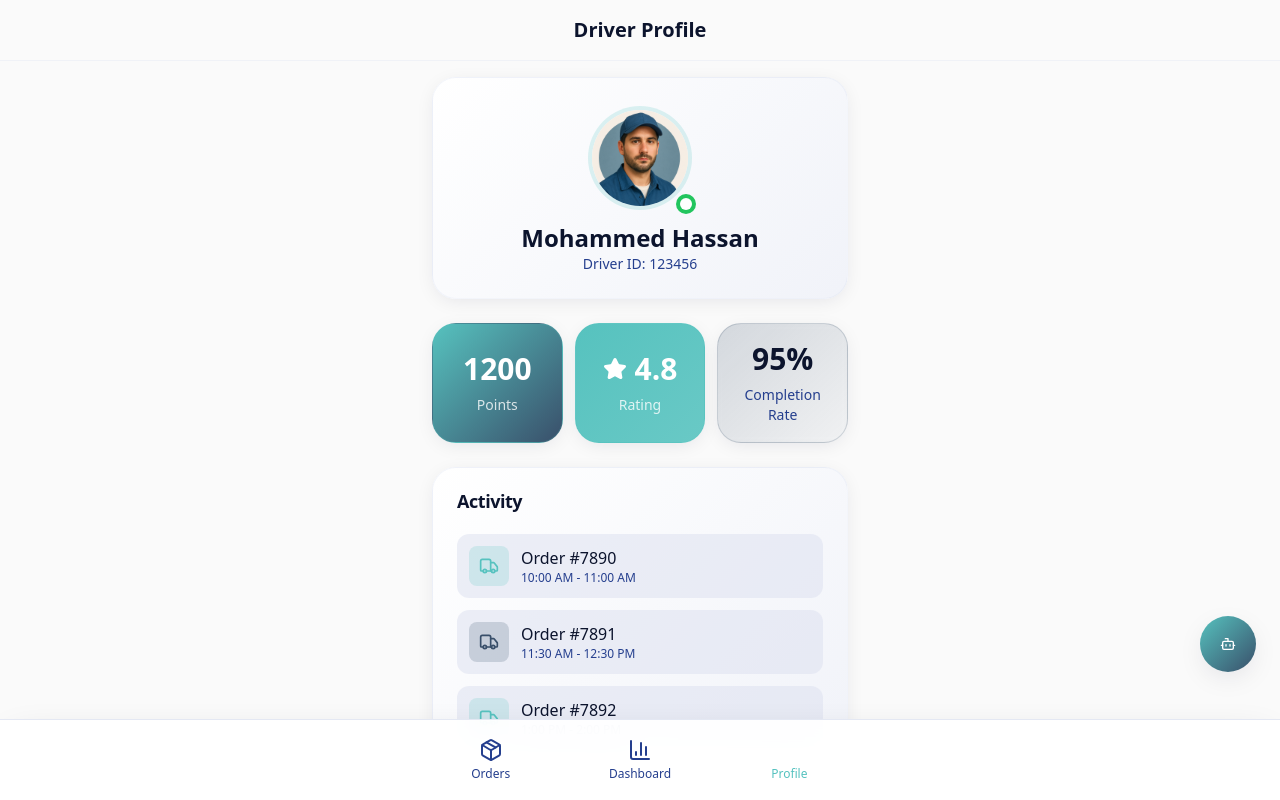
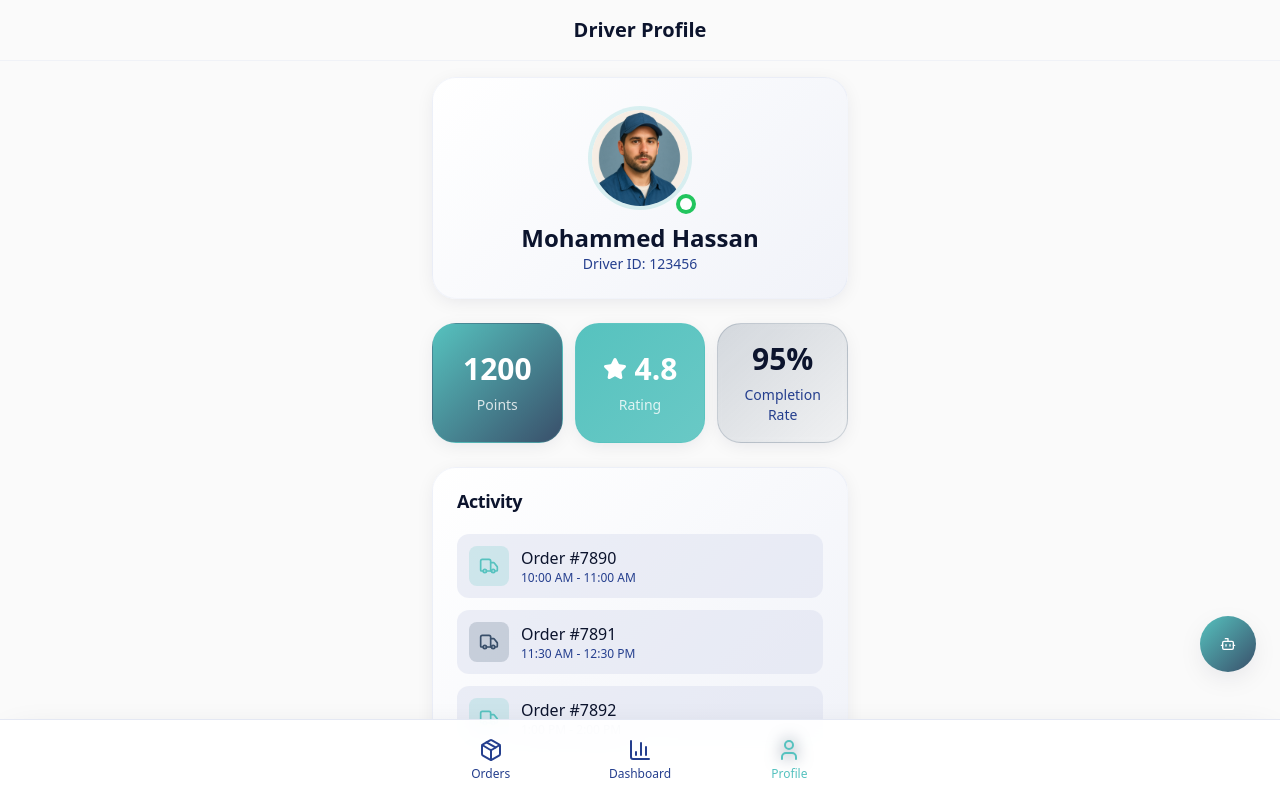
Before and after one commit to sedra-asrawi/wasel-flow-ai, a React (Vite) app: page /profile in a window 1280 px wide. Built offline with nearby package versions, Linux system fonts and the light colour scheme; the HTML template or start-up script is replaced by a standard one.

Commit message:
Update active tab color
The active tab icon color has been changed from white to a gradient that matches the theme, specifically `bg-gradient-to-r from-primary to-secondary bg-clip-text text-transparent`.

```diff
--- a/src/components/ui/navigation.tsx
+++ b/src/components/ui/navigation.tsx
@@ -28,15 +28,10 @@ export const Navigation = () => {
               to={item.path}
               className="relative flex-1 flex flex-col items-center justify-center h-16 mt-2 rounded-xl transition-colors duration-300 ease-out z-10"
             >
-              <div className={cn(
-                "h-6 w-6 mb-1 transition-all duration-300 relative z-10 flex items-center justify-center",
-                isActive && "bg-gradient-to-r from-primary to-secondary bg-clip-text"
-              )}>
-                <Icon className={cn(
-                  "h-6 w-6 transition-all duration-300",
-                  isActive ? "text-transparent bg-gradient-to-r from-primary to-secondary bg-clip-text" : "text-muted-foreground"
-                )} />
-              </div>
+              <Icon className={cn(
+                "h-6 w-6 mb-1 transition-all duration-300 relative z-10",
+                isActive ? "text-primary drop-shadow-[0_0_8px_hsl(var(--secondary))]" : "text-muted-foreground"
+              )} />
 
               <span className={cn(
                 "text-xs font-medium transition-colors duration-300 relative z-10",
```
